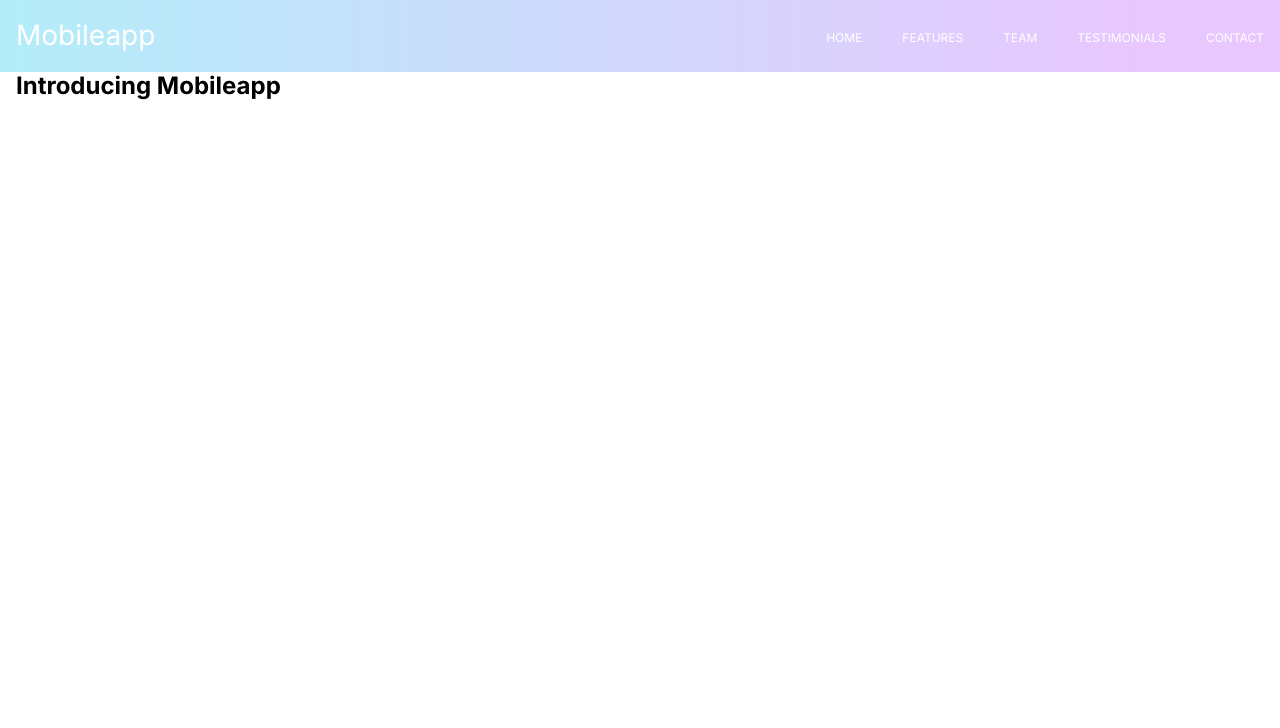
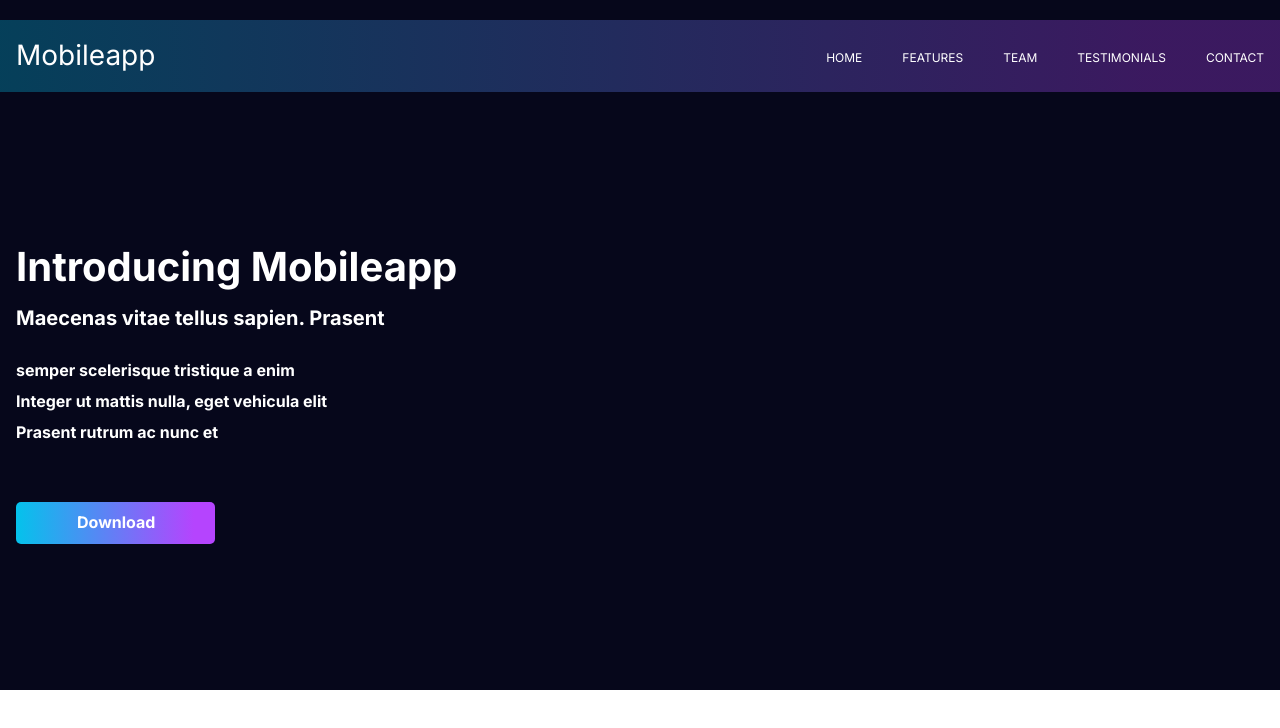
Before and after one commit to Tigriceo/fs-91, a plain HTML site: page index.html in a window 1280 px wide. Drawn offline with nearby package versions, Linux system fonts and the light colour scheme.

Commit message:
add hero

```diff
--- a/css/style.css
+++ b/css/style.css
@@ -4,13 +4,6 @@
 
 body {
 	font-family: "Inter", sans-serif;
-}
-
-.fw-500 {
-  font-weight: 500;
-}
-.list {
-  list-style: none;
 }
 
 h1,
@@ -24,20 +17,33 @@ ul {
 	margin: 0;
 	padding: 0;
 }
-
+button {
+	cursor: pointer;
+	border: none;
+	padding: 0;
+	font-family: inherit;
+	color: currentColor;
+}
+/*-----------------------------------------------------*/
+.fw-500 {
+	font-weight: 500;
+}
+.list {
+	list-style: none;
+}
 .container {
 	max-width: 1280px;
 	margin: 0 auto;
 	padding: 0 16px;
 }
-
+/*-----------------------------------------------------*/
 .header {
-  background: linear-gradient(
-    90.03deg,
-    rgba(0, 197, 235, 0.3) -1.97%,
-    rgba(181, 68, 254, 0.3) 89.43%
-  );
+	background: linear-gradient(90.03deg, rgba(0, 197, 235, 0.3) -1.97%, rgba(181, 68, 254, 0.3) 89.43%);
 	/* backdrop-filter: blur(17.5px); */
+	position: absolute;
+	left: 0;
+	top: 20px;
+	width: 100%;
 }
 
 .header-nav {
@@ -66,11 +72,47 @@ ul {
 	line-height: 1.21;
 	padding: 19px 0;
 }
-
-button {
-  cursor: pointer;
+/*-----------------------------------------------------*/
+.hero {
+	padding: 243px 0 146px 0;
+	font-weight: 700;
+	background: #06071b;
 }
-
+.hero__title {
+	font-size: 40px;
+	line-height: 1.2;
+	color: #ffffff;
+	margin-bottom: 12px;
+}
+.hero__subtitle {
+	font-size: 20px;
+	line-height: 1.5;
+	color: #ffffff;
+	margin-bottom: 28px;
+}
+.hero__list {
+	margin-bottom: 60px;
+}
+.list {
+}
+.hero__list-item {
+	font-size: 16px;
+	line-height: 1.18;
+	color: #ffffff;
+}
+.hero__list-item:not(:last-child) {
+	margin-bottom: 12px;
+}
+.btn {
+	font-weight: 700;
+	padding: 11px 60px 12px 61px;
+	font-size: 16px;
+	line-height: 1.18;
+	color: #ffffff;
+	background: linear-gradient(90.03deg, #00c5eb -1.97%, #b544fe 89.43%);
+	border-radius: 5px;
+}
+/*-----------------------------------------------------*/
 /* .test p,
 .test ul {
   margin: 20px 0;
--- a/index.html
+++ b/index.html
@@ -33,7 +33,14 @@
 	<main>
 		<section class="hero">
 			<div class="container">
-				<h1>Introducing Mobileapp</h1>
+				<h1 class="hero__title">Introducing Mobileapp</h1>
+				<p class="hero__subtitle">Maecenas vitae tellus sapien. Prasent</p>
+				<ul class="hero__list list">
+					<li class="hero__list-item">semper scelerisque tristique a enim</li>
+					<li class="hero__list-item">Integer ut mattis nulla, eget vehicula elit</li>
+					<li class="hero__list-item">Prasent rutrum ac nunc et</li>
+				</ul>
+				<button type="button" class="btn">Download</button>
 			</div>
 		</section>
 	</main>
```
Lines whose indentation alone changed are shown as unchanged.
